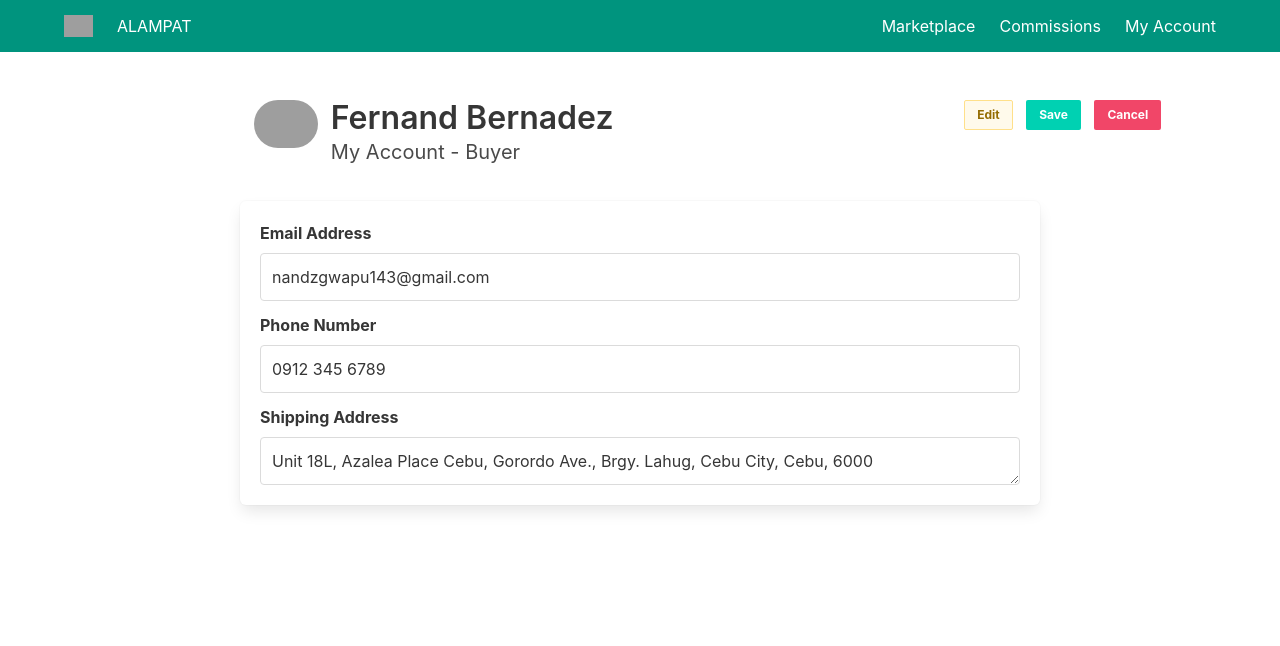
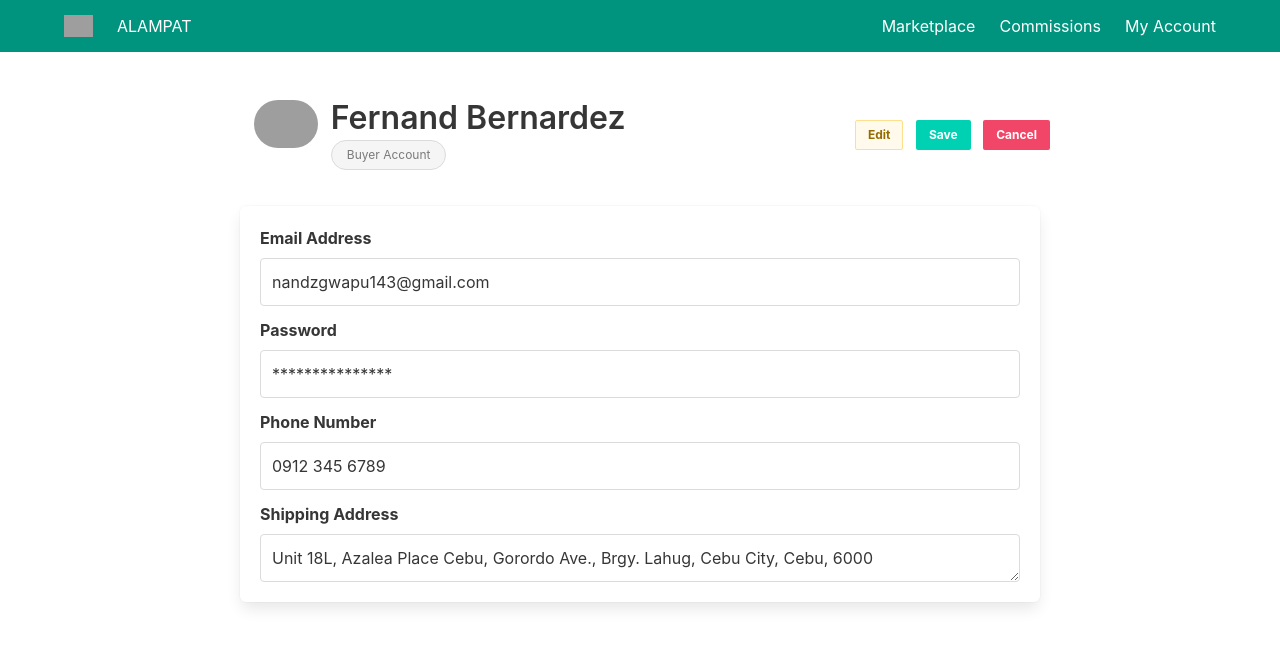
Before and after one commit to Littoo/ALAMPAT-Front-Back-End, an Angular app: page / in a window 1280 px wide. Shown: the top 646 px of the page. Built offline with nearby package versions, Linux system fonts and the light colour scheme; grey boxes are pictures that could not be loaded.

Commit message:
Updated Buttons and Details
Buttons are reorganized, Buyer Account button is added instead of text, Password detail is added

```diff
--- a/src/app/myaccountbuyer/myaccountbuyer.component.html
+++ b/src/app/myaccountbuyer/myaccountbuyer.component.html
@@ -27,11 +27,6 @@
                     </a>
                     <span class="navbar-item has-text-white">
                         ALAMPAT
-                    </span>
-                    <span class="navbar-burger" data-target="navbarMenuHeroA">
-                    <span></span>
-                    <span></span>
-                    <span></span>
                     </span>
                 </div>
                 <div id="navbarMenuHeroA" class="navbar-menu">
@@ -67,14 +62,17 @@
                 <span>&nbsp;&nbsp;&nbsp;</span>
                 <div class="tile is-5 is-child">
                     <p class="title">
-                        Fernand Bernadez
+                        Fernand Bernardez
                     </p>
                     <p class="subtitle">
-                        My Account - Buyer
+                        <button class="button is-small is-rounded is-static">Buyer Account</button>
                     </p>
                 </div>
-                <div class="tile is-5 is-child"><!--EMPTY SPACE--></div>
-                <div class="tile is-5 is-child">
+                <!-- BUTTONS -->
+                <div class="tile is-3 is-child"><!--EMPTY SPACE--></div>
+                <div class="tile is-5 is child">
+                    <div class="buttons is-right">
+                        &nbsp; &nbsp;
                         <button class="button is-warning is-light is-small is-outlined">
                             <strong>Edit</strong>
                         </button>
@@ -91,21 +89,23 @@
                 </div>
             </div>
         </div>
+    </div>
+
 </section>
-
 <!-- ACCOUNT INFO -->
 <section>
-    <div class="container has-text-centered" id="login">
-        <span> </span>
-        <span></span>
-        <span></span>
-    </div>
     <div class="columns is-mobile is-centered">
         <div class="box" style="width: 800px">
             <div class="field">
                 <label class="label ">Email Address</label>
                 <div class="control has-icons-left">
                     <textarea class="textarea has-fixed-size" rows="1" readonly>nandzgwapu143@gmail.com</textarea>
+                </div>
+            </div>
+            <div class="field">
+                <label class="label ">Password</label>
+                <div class="control has-icons-left">
+                    <textarea class="textarea has-fixed-size" rows="1" readonly>***************</textarea>
                 </div>
             </div>
             <div class="field">
```
Lines whose indentation alone changed are shown as unchanged.
